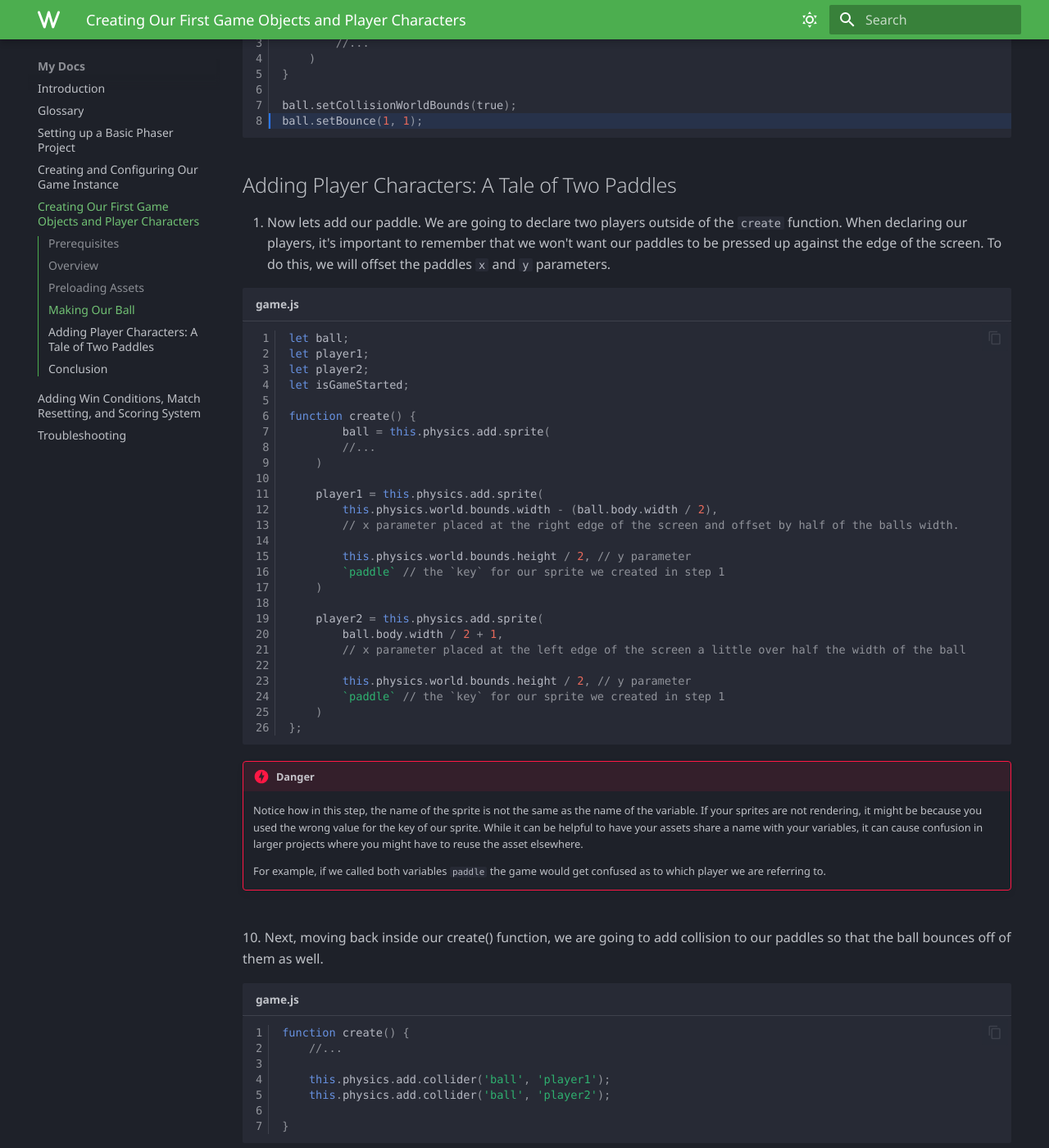
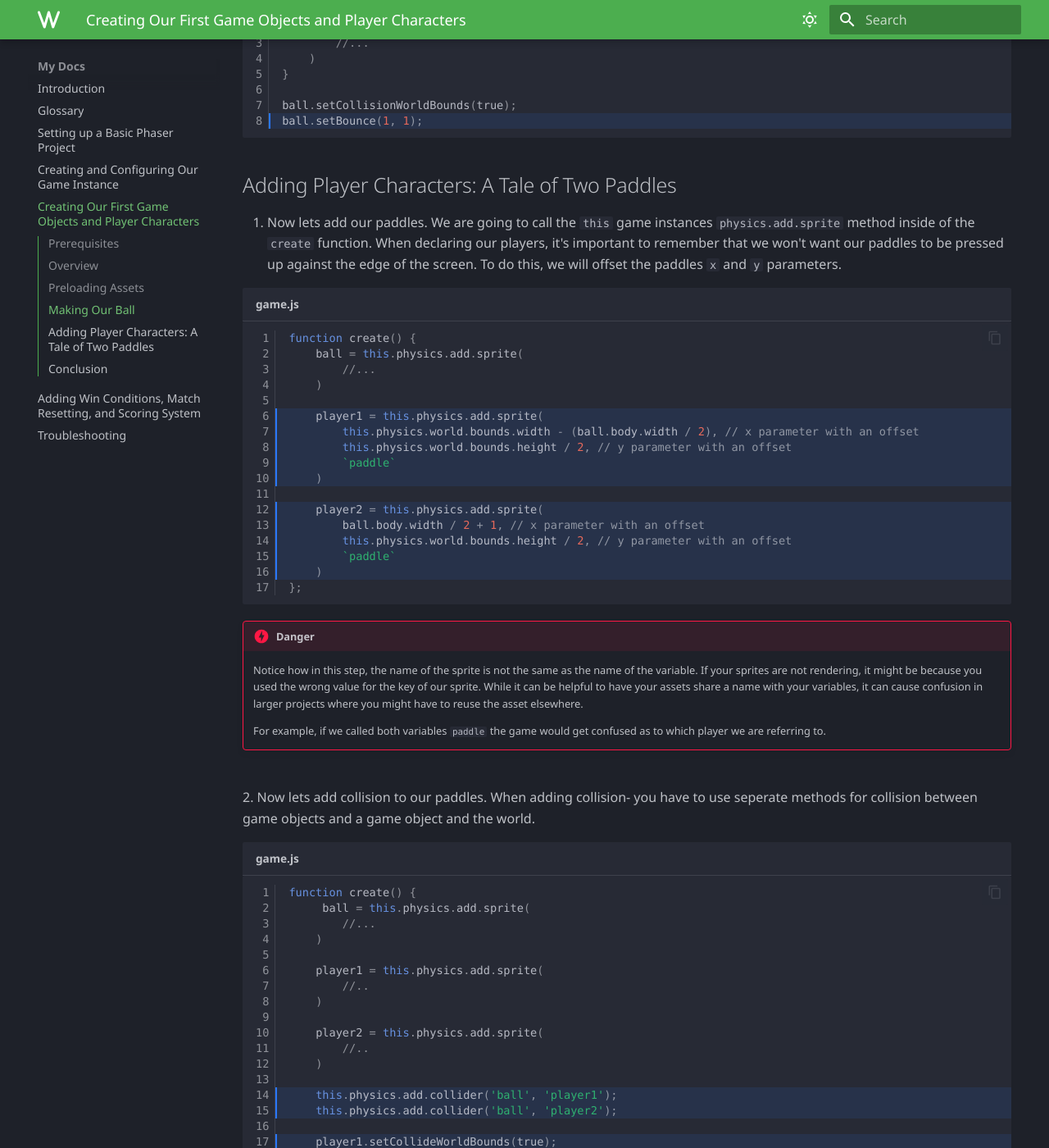
Before and after one commit to ndgeniebla/phaser-mkdocs, an MkDocs documentation site: the page built from docs/set-4.md, in a window 1280 px wide and 1400 px high, scrolled down 3777 px. Shown: the whole window at 82% size. Built offline with MkDocs 1.6.1 and Material for MkDocs 9.7.7, drawn with Linux system fonts in a browser that asks for light colours; emoji names are drawn with the system emoji font; some web fonts are replaced; some of the changed text lies outside the part shown.

Commit message:
add paddle section step 1 and 2

````diff
--- a/docs/set-4.md
+++ b/docs/set-4.md
@@ -1,7 +1,7 @@
 # Creating Our First Game Objects and Player Characters
 
 ## Prerequisites
-- You have configured your game instance of phaser
+- You have configured your game instance of Phaser
 
 ## Overview
 In this section, we will cover how to preload assets, create game objects, assign them sprites,
@@ -62,7 +62,7 @@ let ball;
         ball = this.physics.add.sprite(
         this.physics.world.bounds.width / 2, // x parameter
         this.physics.world.bounds.height / 2, // y parameter
-        `ball` // the `key` for our sprite we created in step 1
+        `ball` // sprite parameter
     )
 };
 
@@ -168,35 +168,26 @@ ball.setBounce(1, 1);
 
 ## Adding Player Characters: A Tale of Two Paddles
 
-4. Now lets add our paddle. We are going to declare two players outside of the `create` function. When declaring our players, it's important to remember that we won't want our paddles to be pressed up against the edge of the screen. To do this, we will offset the paddles `x` and `y` parameters.
+1. Now lets add our paddles. We are going to call the `this` game instances `physics.add.sprite` method inside of the `create` function. When declaring our players, it's important to remember that we won't want our paddles to be pressed up against the edge of the screen. To do this, we will offset the paddles `x` and `y` parameters.
 
 
-```JS title="game.js" linenums="1"
-
-let ball;
-let player1;
-let player2;
-let isGameStarted;
+```JS title="game.js" linenums="1" hl_lines="6-10 12-16"
 
 function create() {
-        ball = this.physics.add.sprite(
+    ball = this.physics.add.sprite(
         //...
     )
 
     player1 = this.physics.add.sprite(
-        this.physics.world.bounds.width - (ball.body.width / 2),
-        // x parameter placed at the right edge of the screen and offset by half of the balls width.
-
-        this.physics.world.bounds.height / 2, // y parameter
-        `paddle` // the `key` for our sprite we created in step 1
+        this.physics.world.bounds.width - (ball.body.width / 2), // x parameter with an offset
+        this.physics.world.bounds.height / 2, // y parameter with an offset
+        `paddle`
     )
 
     player2 = this.physics.add.sprite(
-        ball.body.width / 2 + 1,
-        // x parameter placed at the left edge of the screen a little over half the width of the ball
-
-        this.physics.world.bounds.height / 2, // y parameter
-        `paddle` // the `key` for our sprite we created in step 1
+        ball.body.width / 2 + 1, // x parameter with an offset
+        this.physics.world.bounds.height / 2, // y parameter with an offset
+        `paddle`
     )
 };
 
@@ -211,15 +202,28 @@ function create() {
 
 
 <br>
-10. Next, moving back inside our create() function, we are going to add collision to our paddles so that the ball bounces off of them as well.
+2. Now lets add collision to our paddles. When adding collision- you have to use seperate methods for collision between game objects and a game object and the world.
 
-``` JS title="game.js" linenums="1"
+``` JS title="game.js" linenums="1" hl_lines="14-15 17-18"
 
 function create() {
-    //...
+     ball = this.physics.add.sprite(
+        //...
+    )
+
+    player1 = this.physics.add.sprite(
+        //..
+    )
+
+    player2 = this.physics.add.sprite(
+        //..
+    )
 
     this.physics.add.collider('ball', 'player1');
     this.physics.add.collider('ball', 'player2');
+
+    player1.setCollideWorldBounds(true);
+    player2.setCollideWorldBounds(true);
 
 }
 
````
Also changed, not shown: other parts of docs/set-4.md (+0 -4 lines).
